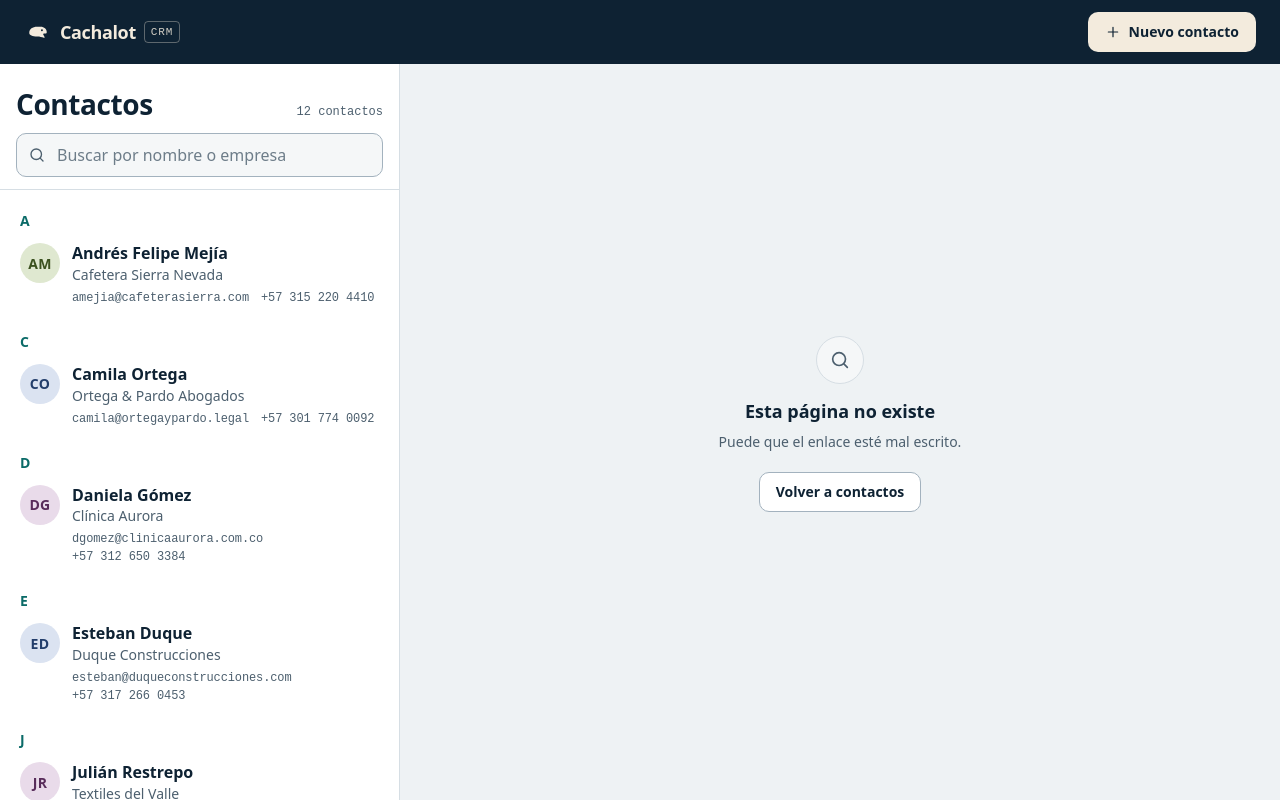
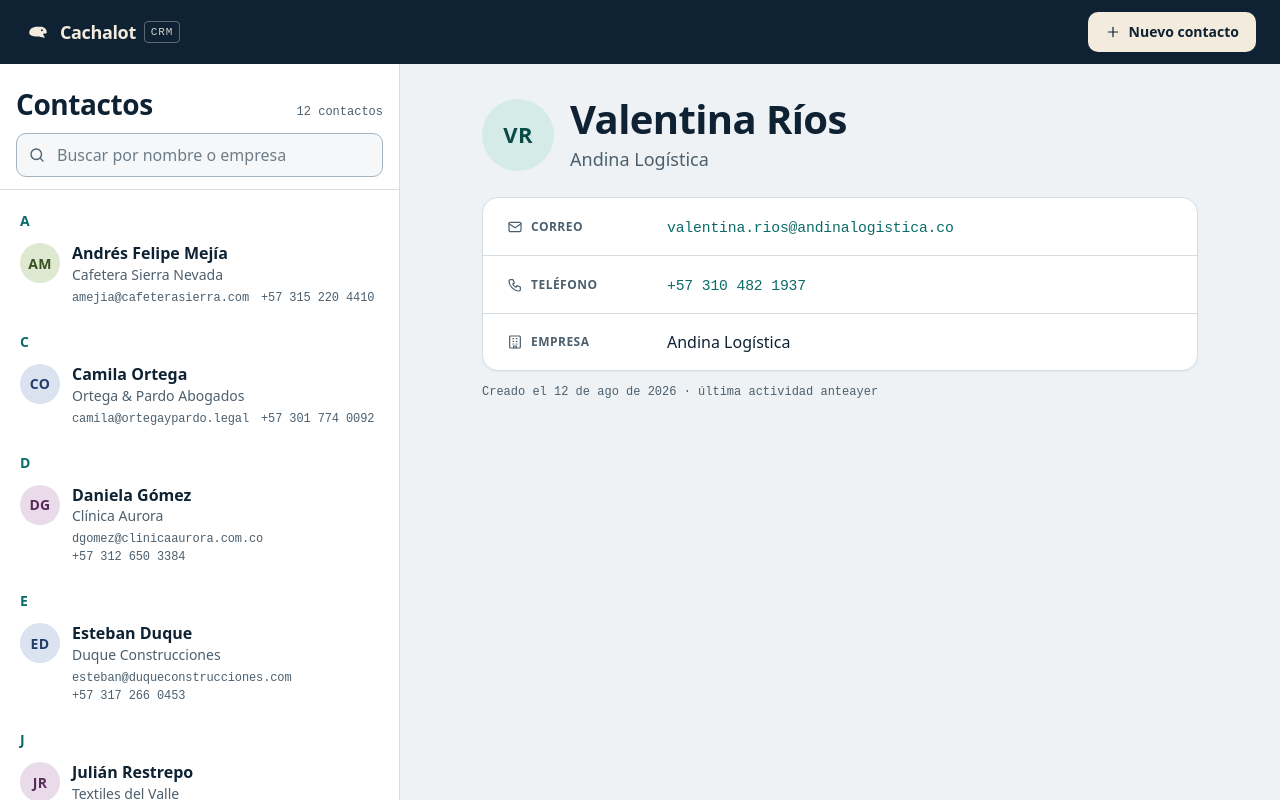
Before and after one commit to mesqueac-ctrl/cachalot-contactos, a React (Vite) app: page /#/contactos/c-001 in a window 1280 px wide. Built offline with nearby package versions, Linux system fonts and the light colour scheme.

Commit message:
feat: vista de detalle del contacto
Co-authored-by: Cursor <cursoragent@cursor.com>

```diff
--- a/src/App.tsx
+++ b/src/App.tsx
@@ -1,6 +1,7 @@
 import { HashRouter, Route, Routes } from 'react-router-dom'
 import { createBrowserApi } from './api/contactsApi'
 import { AppLayout } from './components/AppLayout'
+import { ContactDetail } from './pages/ContactDetail'
 import { NotFoundPane } from './pages/NotFoundPane'
 import { WelcomePane } from './pages/WelcomePane'
 import { ContactsProvider } from './state/ContactsProvider'
@@ -12,6 +13,7 @@ export function AppRoutes() {
     <Routes>
       <Route element={<AppLayout />}>
         <Route index element={<WelcomePane />} />
+        <Route path="contactos/:id" element={<ContactDetail />} />
         <Route path="*" element={<NotFoundPane />} />
       </Route>
     </Routes>
--- /dev/null
+++ b/src/lib/dates.ts
@@ -0,0 +1,34 @@
+const dateFormat = new Intl.DateTimeFormat('es-CO', {
+  day: 'numeric',
+  month: 'short',
+  year: 'numeric',
+})
+
+const timeFormat = new Intl.DateTimeFormat('es-CO', { hour: 'numeric', minute: '2-digit' })
+
+const relativeFormat = new Intl.RelativeTimeFormat('es', { numeric: 'auto' })
+
+export function formatDate(iso: string) {
+  return dateFormat.format(new Date(iso))
+}
+
+export function formatTime(iso: string) {
+  return timeFormat.format(new Date(iso))
+}
+
+const UNITS: [Intl.RelativeTimeFormatUnit, number][] = [
+  ['year', 60 * 60 * 24 * 365],
+  ['month', 60 * 60 * 24 * 30],
+  ['week', 60 * 60 * 24 * 7],
+  ['day', 60 * 60 * 24],
+  ['hour', 60 * 60],
+  ['minute', 60],
+]
+
+export function formatRelative(iso: string, now = new Date()) {
+  const seconds = (new Date(iso).getTime() - now.getTime()) / 1000
+  for (const [unit, size] of UNITS) {
+    if (Math.abs(seconds) >= size) return relativeFormat.format(Math.round(seconds / size), unit)
+  }
+  return 'justo ahora'
+}
--- /dev/null
+++ b/src/pages/ContactDetail.css
@@ -0,0 +1,115 @@
+.detail {
+  display: grid;
+  gap: var(--space-5);
+  align-content: start;
+}
+
+.detail > .back-link {
+  margin-bottom: calc(var(--space-3) * -1);
+  justify-self: start;
+}
+
+.detail__header {
+  display: flex;
+  flex-wrap: wrap;
+  align-items: center;
+  gap: var(--space-4);
+}
+
+.detail__identity {
+  display: grid;
+  flex: 1;
+  gap: var(--space-1);
+  min-width: 200px;
+}
+
+.detail__name {
+  font-size: var(--text-3xl);
+  font-weight: 650;
+  overflow-wrap: anywhere;
+}
+
+.detail__name:focus {
+  outline: none;
+}
+
+.detail__name:focus-visible {
+  outline: 2px solid var(--focus);
+  outline-offset: 4px;
+  border-radius: 4px;
+}
+
+.detail__company {
+  font-size: var(--text-lg);
+  color: var(--ink-muted);
+}
+
+.detail__actions {
+  display: flex;
+  gap: var(--space-2);
+}
+
+/* Datos de contacto */
+.facts {
+  display: grid;
+  background: var(--surface);
+  border: 1px solid var(--line);
+  border-radius: var(--radius-lg);
+  box-shadow: var(--shadow-sm);
+}
+
+.fact {
+  display: grid;
+  gap: var(--space-1);
+  padding: var(--space-3) var(--space-4);
+  min-width: 0;
+}
+
+.fact + .fact {
+  border-top: 1px solid var(--line);
+}
+
+.fact dt {
+  display: flex;
+  align-items: center;
+  gap: var(--space-2);
+  font-size: var(--text-xs);
+  font-weight: 600;
+  letter-spacing: 0.04em;
+  text-transform: uppercase;
+  color: var(--ink-muted);
+}
+
+.fact dd {
+  overflow-wrap: anywhere;
+}
+
+.fact dd a {
+  text-decoration: none;
+  font-weight: 500;
+}
+
+.fact dd a:hover {
+  text-decoration: underline;
+}
+
+.fact__empty {
+  color: var(--ink-muted);
+  font-style: italic;
+}
+
+@media (min-width: 640px) {
+  .fact {
+    grid-template-columns: 9rem 1fr;
+    align-items: center;
+    gap: var(--space-4);
+    padding: var(--space-4) var(--space-5);
+  }
+}
+
+.detail__stamp {
+  margin-top: calc(var(--space-3) * -1);
+  font-family: var(--font-mono);
+  font-size: var(--text-xs);
+  color: var(--ink-muted);
+}
--- /dev/null
+++ b/src/pages/ContactDetail.tsx
@@ -0,0 +1,130 @@
+import { useEffect, useRef } from 'react'
+import { Link, useParams } from 'react-router-dom'
+import { Avatar } from '../components/Avatar'
+import { IconAlert, IconArrowLeft, IconBuilding, IconMail, IconPhone, IconRefresh } from '../components/icons'
+import { StateMessage } from '../components/StateMessage'
+import { formatDate, formatRelative } from '../lib/dates'
+import { useContacts } from '../state/contactsContext'
+import { NotFoundPane } from './NotFoundPane'
+import './ContactDetail.css'
+import './pages.css'
+
+export function ContactDetail() {
+  const { id } = useParams()
+  const { status, contacts, error, reload } = useContacts()
+  const contact = contacts.find((c) => c.id === id)
+  const headingRef = useRef<HTMLHeadingElement>(null)
+
+  // En móvil la lista desaparece al abrir el detalle; el foco debe acompañar al contenido.
+  useEffect(() => {
+    if (!window.matchMedia('(min-width: 900px)').matches) headingRef.current?.focus()
+  }, [id, status])
+
+  if (status === 'loading') return <DetailSkeleton />
+
+  if (status === 'error') {
+    return (
+      <div className="pane pane--center">
+        <StateMessage
+          role="alert"
+          tone="danger"
+          icon={<IconAlert size={22} />}
+          title="No pudimos cargar este contacto"
+          action={
+            <button type="button" className="btn btn--secondary" onClick={reload}>
+              <IconRefresh size={16} />
+              Reintentar
+            </button>
+          }
+        >
+          {error}
+        </StateMessage>
+      </div>
+    )
+  }
+
+  if (!contact) {
+    return (
+      <NotFoundPane
+        title="Este contacto no existe"
+        text="Puede que lo hayan eliminado o que el enlace esté incompleto."
+      />
+    )
+  }
+
+  return (
+    <article className="pane detail" aria-labelledby="detalle-nombre">
+      <Link to="/" className="back-link back-link--mobile">
+        <IconArrowLeft size={16} />
+        Contactos
+      </Link>
+
+      <header className="detail__header">
+        <Avatar name={contact.name} company={contact.company} size="lg" />
+        <div className="detail__identity">
+          <h2 id="detalle-nombre" className="detail__name" ref={headingRef} tabIndex={-1}>
+            {contact.name}
+          </h2>
+          {contact.company && <p className="detail__company">{contact.company}</p>}
+        </div>
+      </header>
+
+      <dl className="facts">
+        <div className="fact">
+          <dt>
+            <IconMail size={16} />
+            Correo
+          </dt>
+          <dd>
+            <a href={`mailto:${contact.email}`} className="mono">
+              {contact.email}
+            </a>
+          </dd>
+        </div>
+        <div className="fact">
+          <dt>
+            <IconPhone size={16} />
+            Teléfono
+          </dt>
+          <dd>
+            {contact.phone ? (
+              <a href={`tel:${contact.phone.replace(/[^\d+]/g, '')}`} className="mono">
+                {contact.phone}
+              </a>
+            ) : (
+              <span className="fact__empty">Sin teléfono</span>
+            )}
+          </dd>
+        </div>
+        <div className="fact">
+          <dt>
+            <IconBuilding size={16} />
+            Empresa
+          </dt>
+          <dd>{contact.company || <span className="fact__empty">Sin empresa</span>}</dd>
+        </div>
+      </dl>
+
+      <p className="detail__stamp">
+        Creado el <time dateTime={contact.createdAt}>{formatDate(contact.createdAt)}</time> · última
+        actividad <time dateTime={contact.updatedAt}>{formatRelative(contact.updatedAt)}</time>
+      </p>
+    </article>
+  )
+}
+
+function DetailSkeleton() {
+  return (
+    <div className="pane detail" role="status">
+      <span className="visually-hidden">Cargando contacto…</span>
+      <div className="detail__header" aria-hidden="true">
+        <span className="skeleton" style={{ width: 72, height: 72, borderRadius: '50%' }} />
+        <div className="detail__identity" style={{ gap: 10 }}>
+          <span className="skeleton" style={{ width: 220, height: 24 }} />
+          <span className="skeleton" style={{ width: 140, height: 14 }} />
+        </div>
+      </div>
+      <span className="skeleton" style={{ height: 150, borderRadius: 16 }} aria-hidden="true" />
+    </div>
+  )
+}
```
